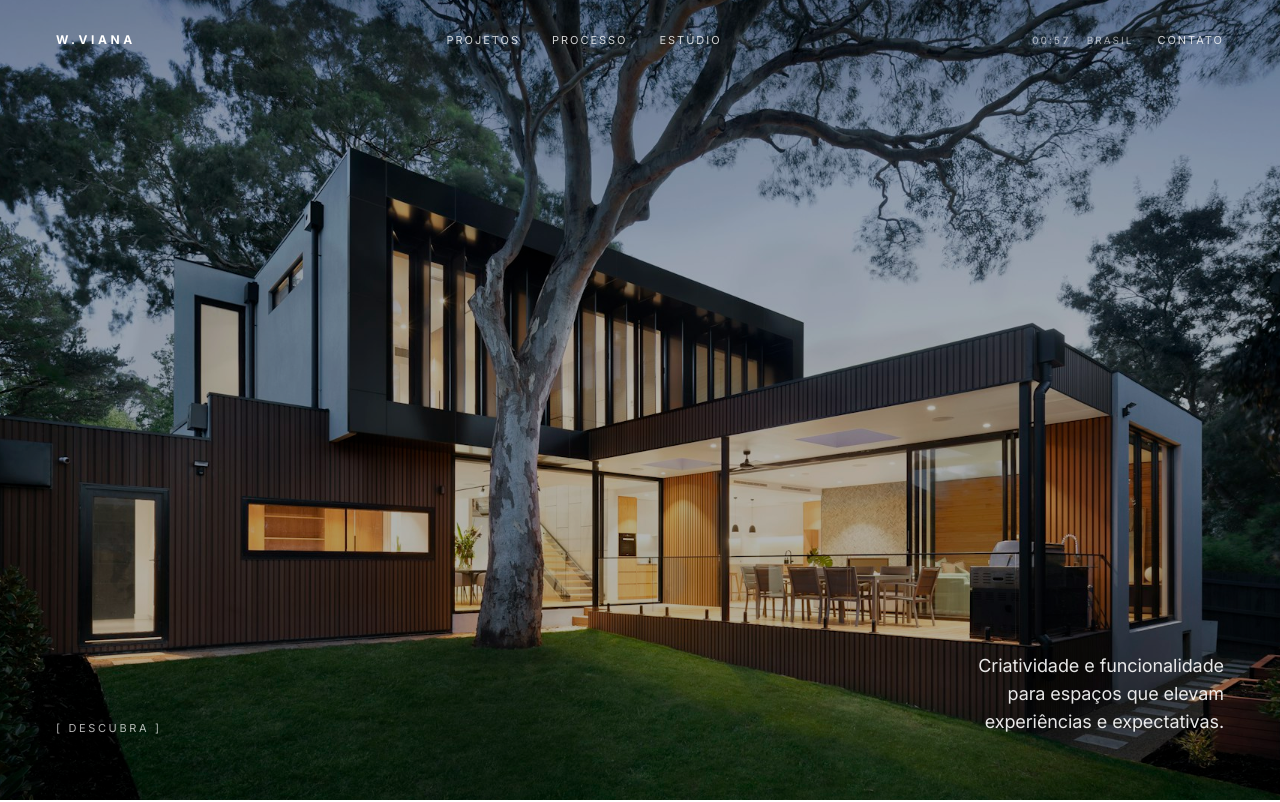
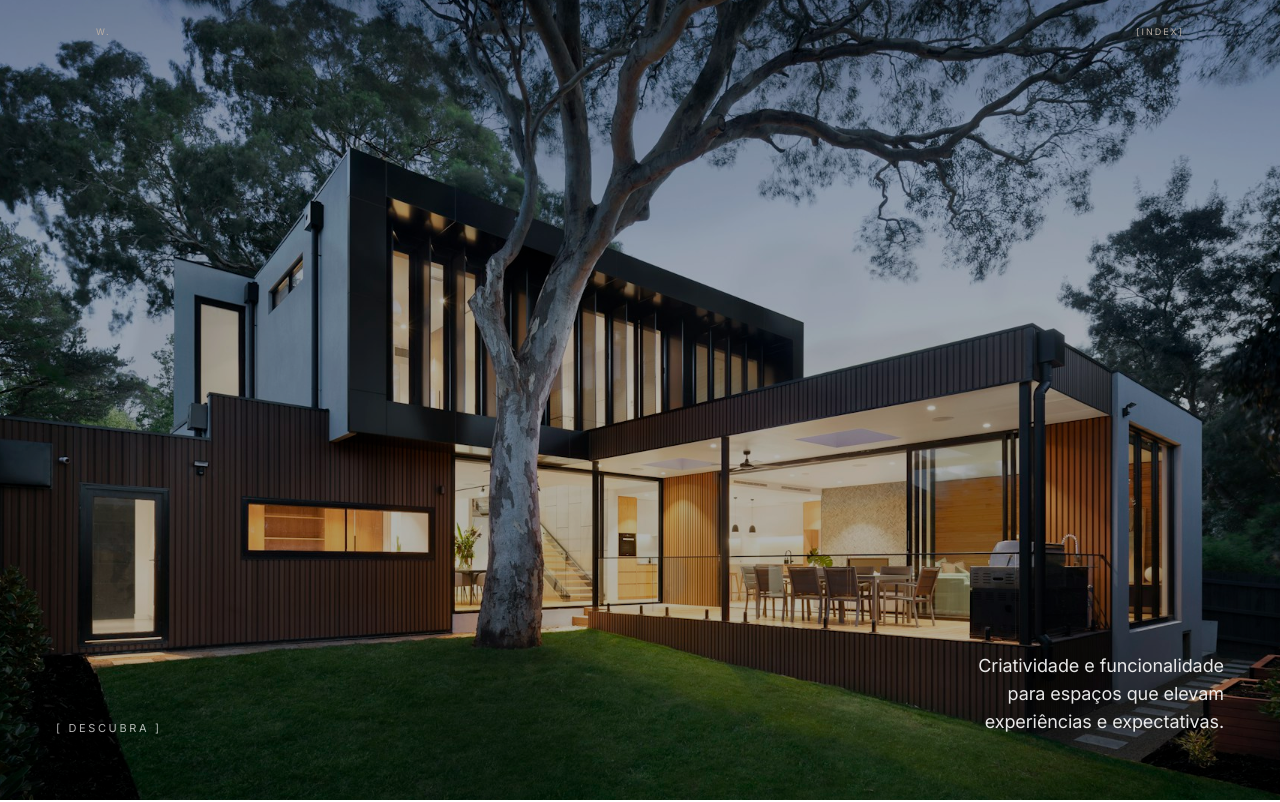
Before and after one commit to eduardogenes-imts/site-well, a Next.js app: page / in a window 1280 px wide. Shown: the top 802 px of the page. Built offline with nearby package versions, Linux system fonts and the light colour scheme.

Commit message:
feat: integra shell do site (header, footer, loaders, transições e store)

```diff
--- a/src/app/layout.tsx
+++ b/src/app/layout.tsx
@@ -1,6 +1,7 @@
 import type { Metadata } from "next";
 import { Inter, DM_Sans } from "next/font/google";
 import { GlobalIntroLoader } from "@/components/providers/GlobalIntroLoader";
+import { ArchitecturalGrid } from "@/components/layout/architectural-grid";
 import "./globals.css";
 import { QueryProvider } from "@/components/providers/query-provider";
 import { SmoothScrollProvider } from "@/components/providers/SmoothScrollProvider";
@@ -37,6 +38,7 @@ export default function RootLayout({
         className={`${inter.variable} ${dmSans.variable} bg-background text-foreground antialiased`}
       >
         <GlobalIntroLoader />
+        <ArchitecturalGrid />
         <QueryProvider>
           <SmoothScrollProvider>{children}</SmoothScrollProvider>
         </QueryProvider>
--- a/src/components/layout/site-footer.tsx
+++ b/src/components/layout/site-footer.tsx
@@ -3,105 +3,92 @@
 import Link from "next/link";
 
 export function SiteFooter() {
-  const scrollToTop = () => {
-    window.scrollTo({ top: 0, behavior: "smooth" });
-  };
-
   return (
-    <footer id="contato" className="relative bg-white">
-      {/* CTA Section */}
-      <div className="border-t border-border/40">
-        <div className="mx-auto max-w-[1800px] px-6 py-20 md:px-10 md:py-28 lg:px-14 lg:py-36">
-          <p className="text-[11px] uppercase tracking-[0.2em] text-muted-foreground">
-            Contato
+    <footer>
+      {/* Moment 1: The Invitation */}
+      <section
+        className="relative flex min-h-screen flex-col items-center justify-center bg-foreground px-8 md:px-16 lg:px-24"
+        data-theme="dark"
+      >
+        <p
+          className="text-micro uppercase tracking-[0.22em]"
+          style={{ color: "hsl(var(--accent))" }}
+        >
+          Proximo passo
         </p>
-          <h2 className="mt-6 text-[clamp(2rem,5vw,4.5rem)] font-light leading-[1.1] tracking-[-0.02em] text-foreground/40">
-            Fale sobre seu projeto
+        <h2 className="mt-6 text-center text-monumental font-light text-white">
+          Vamos conversar.
         </h2>
         <Link
           href="mailto:contato@wviana.arq.br"
-            className="mt-2 inline-block text-[clamp(2rem,5vw,4.5rem)] font-semibold leading-[1.1] tracking-[-0.02em] text-foreground underline decoration-1 underline-offset-8 transition-colors hover:text-foreground/70"
+          className="group mt-8 text-center text-architectural font-light text-white/80 transition-colors hover:text-white"
         >
-            Fale conosco
+          <span className="border-b border-[hsl(var(--accent)/0.4)] pb-2 transition-all group-hover:border-[hsl(var(--accent))]">
+            contato@wviana.arq.br
+          </span>
+        </Link>
+      </section>
+
+      {/* Moment 2: The Colophon */}
+      <section className="bg-foreground">
+        <div
+          className="mx-auto flex max-w-[1800px] flex-col gap-4 border-t px-8 py-6 md:flex-row md:items-center md:justify-between md:px-16 lg:px-24"
+          style={{ borderColor: "hsl(var(--accent) / 0.15)" }}
+        >
+          <span
+            className="text-micro uppercase tracking-[0.22em]"
+            style={{ color: "hsl(var(--accent))" }}
+          >
+            W.VIANA
+          </span>
+          <span
+            className="text-micro uppercase tracking-[0.22em]"
+            style={{ color: "hsl(var(--accent) / 0.5)" }}
+          >
+            Brasil / SP
+          </span>
+          <div className="flex gap-6">
+            <Link
+              href="#"
+              className="text-micro uppercase tracking-[0.22em] transition-opacity hover:opacity-60"
+              style={{ color: "hsl(var(--accent) / 0.5)" }}
+            >
+              Instagram
+            </Link>
+            <Link
+              href="#"
+              className="text-micro uppercase tracking-[0.22em] transition-opacity hover:opacity-60"
+              style={{ color: "hsl(var(--accent) / 0.5)" }}
+            >
+              Behance
             </Link>
           </div>
         </div>
+      </section>
 
-      {/* Footer grid */}
-      <div className="border-t border-border/40">
-        <div className="mx-auto grid max-w-[1800px] gap-10 px-6 py-12 md:grid-cols-12 md:gap-8 md:px-10 md:py-16 lg:px-14">
-          {/* Navigation */}
-          <div className="space-y-4 md:col-span-3">
-            <nav className="flex flex-col gap-3">
-              <Link href="/" className="text-sm text-foreground transition-colors hover:text-foreground/60">
-                Home
-              </Link>
-              <Link href="/works" className="text-sm text-foreground transition-colors hover:text-foreground/60">
-                Projetos
-              </Link>
-              <Link href="/studio" className="text-sm text-foreground transition-colors hover:text-foreground/60">
-                Estúdio
-              </Link>
-              <Link href="/process" className="text-sm text-foreground transition-colors hover:text-foreground/60">
-                Processo
-              </Link>
-              <Link href="/contact" className="text-sm text-foreground transition-colors hover:text-foreground/60">
-                Contato
-              </Link>
-            </nav>
-          </div>
-
-          {/* Address */}
-          <div className="space-y-4 md:col-span-4">
-            <div className="space-y-1">
-              <p className="text-[11px] uppercase tracking-[0.16em] text-muted-foreground">L</p>
-              <p className="text-sm text-foreground">Brasil</p>
-            </div>
-            <div className="space-y-1">
-              <p className="text-[11px] uppercase tracking-[0.16em] text-muted-foreground">C</p>
-              <Link
-                href="mailto:contato@wviana.arq.br"
-                className="text-sm text-foreground transition-colors hover:text-foreground/60"
+      {/* Moment 3: The Mark */}
+      <section className="relative flex flex-col items-center justify-center overflow-hidden bg-foreground pb-6 pt-8">
+        <span
+          className="select-none font-bold leading-none text-white/[0.03]"
+          style={{ fontSize: "30vw", letterSpacing: "0.15em" }}
         >
-                contato@wviana.arq.br
-              </Link>
-            </div>
-          </div>
-
-          {/* Social + Back to top */}
-          <div className="flex flex-col justify-between md:col-span-5">
-            <div className="flex gap-6">
-              <Link href="#" className="text-sm text-foreground transition-colors hover:text-foreground/60">
-                Instagram
-              </Link>
-              <Link href="#" className="text-sm text-foreground transition-colors hover:text-foreground/60">
-                Behance
-              </Link>
-            </div>
-            <button
-              onClick={scrollToTop}
-              className="mt-8 self-start text-sm text-foreground transition-colors hover:text-foreground/60 md:mt-0 md:self-end"
+          W.
+        </span>
+        <div className="mt-4 flex flex-col items-center gap-1">
+          <p
+            className="text-micro uppercase tracking-[0.22em]"
+            style={{ color: "hsl(var(--accent) / 0.4)" }}
           >
-              Voltar ao topo
-            </button>
-          </div>
-        </div>
-      </div>
-
-      {/* Giant brand name — dark bg */}
-      <div className="bg-foreground px-6 pt-4 pb-2 md:px-10 lg:px-14">
-        <p className="w-full select-none text-center font-bold leading-none text-white" style={{ fontSize: "13vw", letterSpacing: "0.25em" }}>
-          W.VIANA
+            &copy; 2026 W.VIANA Arquitetura e Interiores
+          </p>
+          <p
+            className="text-micro uppercase tracking-[0.22em]"
+            style={{ color: "hsl(var(--accent) / 0.25)" }}
+          >
+            Site por IMTS
           </p>
         </div>
-
-      {/* Bottom bar */}
-      <div className="bg-foreground border-t border-white/10">
-        <div className="mx-auto flex flex-col gap-2 px-6 py-3 text-[11px] uppercase tracking-[0.14em] text-white/50 md:flex-row md:items-center md:justify-between md:px-10 lg:px-14">
-          <p>&copy; 2026 W.VIANA Arquitetura e Interiores. Todos os direitos reservados.</p>
-          <p>Site por IMTS</p>
-        </div>
-      </div>
+      </section>
     </footer>
   );
 }
--- a/src/components/layout/site-header.tsx
+++ b/src/components/layout/site-header.tsx
@@ -3,68 +3,21 @@
 import { useEffect, useState, useCallback } from "react";
 import { createPortal } from "react-dom";
 import Link from "next/link";
-import { usePathname } from "next/navigation";
-import { Menu, X } from "lucide-react";
 import { useUiStore } from "@/store/use-ui-store";
-
-const navLinks = [
-  { href: "/works", label: "Projetos" },
-  { href: "/process", label: "Processo" },
-  { href: "/studio", label: "Estúdio" },
-];
-
-function LiveClock() {
-  const [time, setTime] = useState("");
-
-  useEffect(() => {
-    const update = () => {
-      const now = new Date();
-      const formatted = now.toLocaleTimeString("pt-BR", {
-        hour: "2-digit",
-        minute: "2-digit",
-        hour12: false,
-        timeZone: "America/Sao_Paulo",
-      });
-      setTime(formatted.toUpperCase());
-    };
-
-    update();
-    const id = setInterval(update, 1000);
-    return () => clearInterval(id);
-  }, []);
-
-  return (
-    <span className="tabular-nums" suppressHydrationWarning>
-      {time || "--:--"}
-    </span>
-  );
-}
+import { NavigationDrawer } from "./navigation-drawer";
 
 export function SiteHeader() {
-  const pathname = usePathname();
-  const [isOverHero, setIsOverHero] = useState(true);
   const [mounted, setMounted] = useState(false);
-  const isMobileMenuOpen = useUiStore((s) => s.isMobileMenuOpen);
-  const toggleMobileMenu = useUiStore((s) => s.toggleMobileMenu);
-  const setMobileMenuOpen = useUiStore((s) => s.setMobileMenuOpen);
+  const [scrolled, setScrolled] = useState(false);
+  const isNavigationOpen = useUiStore((s) => s.isNavigationOpen);
+  const toggleNavigation = useUiStore((s) => s.toggleNavigation);
 
   useEffect(() => {
     setMounted(true);
   }, []);
 
-  useEffect(() => {
-    setMobileMenuOpen(false);
-  }, [pathname, setMobileMenuOpen]);
-
-  useEffect(() => {
-    document.body.style.overflow = isMobileMenuOpen ? "hidden" : "";
-    return () => {
-      document.body.style.overflow = "";
-    };
-  }, [isMobileMenuOpen]);
-
   const handleScroll = useCallback(() => {
-    setIsOverHero(window.scrollY < window.innerHeight * 0.85);
+    setScrolled(window.scrollY > 80);
   }, []);
 
   useEffect(() => {
@@ -73,116 +26,41 @@ export function SiteHeader() {
     return () => window.removeEventListener("scroll", handleScroll);
   }, [handleScroll]);
 
-  const isTransparent = isOverHero && !isMobileMenuOpen;
-
   const headerContent = (
-    <header
-      className={`fixed inset-x-0 top-0 z-[9999] transition-all duration-500 ${
-        isTransparent
-          ? "bg-transparent"
-          : "bg-white/40 backdrop-blur-2xl backdrop-saturate-200 border-b border-white/30"
-      }`}
-    >
-      <div className="mx-auto flex h-16 max-w-[1800px] items-center justify-between px-6 md:h-20 md:px-10 lg:px-14">
-        {/* Logo */}
-        <Link
-          href="/"
-          className={`text-[11px] font-bold uppercase tracking-[0.3em] transition-colors duration-500 md:text-xs ${
-            isTransparent ? "text-white" : "text-foreground"
-          }`}
-        >
-          W.VIANA
-        </Link>
-
-        {/* Nav */}
-        <nav className="hidden items-center gap-6 md:flex lg:gap-8">
-          {navLinks.map((link) => (
-            <Link
-              key={link.href}
-              href={link.href}
-              className={`text-[11px] uppercase tracking-[0.18em] transition-colors duration-500 ${
-                isTransparent
-                  ? "text-white/80 hover:text-white"
-                  : pathname === link.href
-                    ? "text-foreground"
-                    : "text-muted-foreground hover:text-foreground"
-              }`}
-            >
-              {link.label}
-            </Link>
-          ))}
-        </nav>
-
-        {/* Clock + Location + Contact */}
-        <div className="flex items-center gap-6">
-          <div
-            className={`hidden items-center gap-4 text-[10px] uppercase tracking-[0.2em] transition-colors duration-500 lg:flex ${
-              isTransparent ? "text-white/60" : "text-muted-foreground"
-            }`}
+    <>
+      <header
+        className="fixed inset-x-0 top-0 z-[9999]"
+        style={{
+          borderBottom: scrolled && !isNavigationOpen
+            ? "1px solid hsl(var(--accent) / 0.2)"
+            : "1px solid transparent",
+          transition: "border-color 0.6s ease",
+        }}
+      >
+        <div className="mx-auto flex h-14 max-w-[1800px] items-center justify-between px-8 md:h-16 md:px-16 lg:px-24">
+          {/* Logo mark */}
+          <Link
+            href="/"
+            className="text-micro uppercase tracking-[0.22em] transition-colors duration-500"
+            style={{ color: "hsl(var(--accent))" }}
           >
-            <LiveClock />
-            <span>Brasil</span>
-          </div>
-
-          <Link
-            href="/contact"
-            className={`hidden text-[11px] uppercase tracking-[0.18em] transition-colors duration-500 md:block ${
-              isTransparent
-                ? "text-white/80 hover:text-white"
-                : "text-foreground hover:text-muted-foreground"
-            }`}
-          >
-            Contato
+            W.
           </Link>
 
+          {/* Menu trigger */}
           <button
-            onClick={toggleMobileMenu}
-            className={`flex items-center gap-2 text-[10px] uppercase tracking-[0.18em] transition-colors duration-500 md:hidden ${
-              isTransparent ? "text-white" : "text-foreground"
-            }`}
-            aria-label={isMobileMenuOpen ? "Close menu" : "Open menu"}
+            onClick={toggleNavigation}
+            className="text-micro uppercase tracking-[0.22em] transition-colors duration-500"
+            style={{ color: "hsl(var(--accent))" }}
+            aria-label={isNavigationOpen ? "Fechar navegacao" : "Abrir navegacao"}
           >
-            {isMobileMenuOpen ? <X className="size-5" /> : <Menu className="size-5" />}
+            {isNavigationOpen ? "[Fechar]" : "[Index]"}
           </button>
         </div>
-      </div>
+      </header>
 
-      {/* Mobile menu */}
-      {isMobileMenuOpen && (
-        <nav className="absolute inset-x-0 top-full min-h-[calc(100dvh-4rem)] bg-white p-8">
-          <ul className="flex flex-col gap-6">
-            {navLinks.map((link) => (
-              <li key={link.href}>
-                <Link
-                  href={link.href}
-                  className={`text-3xl font-semibold tracking-[-0.01em] transition-opacity hover:opacity-60 ${
-                    pathname === link.href ? "text-foreground" : "text-foreground/80"
-                  }`}
-                  onClick={() => setMobileMenuOpen(false)}
-                >
-                  {link.label}
-                </Link>
-              </li>
-            ))}
-            <li>
-              <Link
-                href="/contact"
-                className="text-3xl font-semibold tracking-[-0.01em] text-foreground/80 transition-opacity hover:opacity-60"
-                onClick={() => setMobileMenuOpen(false)}
-              >
-                Contato
-              </Link>
-            </li>
-          </ul>
-
-          <div className="mt-10 border-t border-border/50 pt-6">
-            <p className="text-[10px] uppercase tracking-[0.2em] text-muted-foreground">
-              <LiveClock /> &middot; Brasil
-            </p>
-          </div>
-        </nav>
-      )}
-    </header>
+      <NavigationDrawer />
+    </>
   );
 
   if (!mounted) return null;
--- a/src/components/providers/GlobalIntroLoader.tsx
+++ b/src/components/providers/GlobalIntroLoader.tsx
@@ -8,32 +8,34 @@ const INTRO_KEY = "wviana:intro-played";
 export function GlobalIntroLoader() {
   const [isVisible, setIsVisible] = useState(false);
   const overlayRef = useRef<HTMLDivElement>(null);
+  const lineRef = useRef<HTMLDivElement>(null);
   const logoRef = useRef<HTMLSpanElement>(null);
-  const counterRef = useRef<HTMLSpanElement>(null);
+  const labelRef = useRef<HTMLSpanElement>(null);
+  const topRef = useRef<HTMLDivElement>(null);
+  const bottomRef = useRef<HTMLDivElement>(null);
 
   useEffect(() => {
-    const reducedMotion = window.matchMedia("(prefers-reduced-motion: reduce)").matches;
+    const reducedMotion = window.matchMedia(
+      "(prefers-reduced-motion: reduce)",
+    ).matches;
     const wasPlayed = sessionStorage.getItem(INTRO_KEY) === "true";
 
-    if (reducedMotion || wasPlayed) {
-      return;
-    }
+    if (reducedMotion || wasPlayed) return;
 
     const overlay = overlayRef.current;
+    const line = lineRef.current;
     const logo = logoRef.current;
-    const counter = counterRef.current;
+    const label = labelRef.current;
+    const top = topRef.current;
+    const bottom = bottomRef.current;
 
-    if (!overlay || !logo || !counter) {
-      return;
-    }
+    if (!overlay || !line || !logo || !label || !top || !bottom) return;
 
     const rafId = window.requestAnimationFrame(() => {
       setIsVisible(true);
     });
 
-    const progress = { value: 0 };
-
-    const timeline = gsap.timeline({
+    const tl = gsap.timeline({
       defaults: { ease: "power3.out" },
       onComplete: () => {
         sessionStorage.setItem(INTRO_KEY, "true");
@@ -41,67 +43,80 @@ export function GlobalIntroLoader() {
       },
     });
 
-    timeline
-      // Step 1: Logo appears with fade + subtle scale
+    tl
+      // Step 1: Horizon line draws from center
+      .fromTo(
+        line,
+        { width: 0 },
+        { width: "40vw", duration: 0.8, ease: "power2.inOut" },
+      )
+      // Step 2: Logo fades in above the line
       .fromTo(
         logo,
-        { autoAlpha: 0, scale: 0.92, filter: "blur(4px)" },
-        { autoAlpha: 1, scale: 1, filter: "blur(0px)", duration: 0.7, ease: "power2.out" },
-      )
-      // Step 2: Progress counter animates
-      .to(
-        progress,
-        {
-          value: 100,
-          duration: 1.4,
-          ease: "power2.out",
-          onUpdate: () => {
-            counter.textContent = `${Math.round(progress.value)}%`;
-          },
-        },
+        { autoAlpha: 0, y: 10 },
+        { autoAlpha: 1, y: 0, duration: 0.6 },
         "-=0.3",
       )
-      // Step 3: Counter and logo fade out upward
-      .to(
-        [logo, counter],
-        { autoAlpha: 0, y: -16, duration: 0.35, stagger: 0.06 },
+      // Step 3: Label fades in below
+      .fromTo(
+        label,
+        { autoAlpha: 0 },
+        { autoAlpha: 1, duration: 0.5 },
         "-=0.2",
       )
-      // Step 4: Overlay exits with scaleY
-      .to(
-        overlay,
-        {
-          scaleY: 0,
-          transformOrigin: "top",
-          duration: 0.9,
-          ease: "power4.inOut",
-        },
-        "-=0.1",
+      // Step 4: Hold
+      .to({}, { duration: 0.5 })
+      // Step 5: Content fades out
+      .to([logo, line, label], {
+        autoAlpha: 0,
+        duration: 0.3,
+      })
+      // Step 6: Split reveal — top and bottom halves slide apart
+      .set(overlay, { autoAlpha: 0 })
+      .fromTo(
+        top,
+        { yPercent: 0 },
+        { yPercent: -100, duration: 0.8, ease: "power4.inOut" },
+      )
+      .fromTo(
+        bottom,
+        { yPercent: 0 },
+        { yPercent: 100, duration: 0.8, ease: "power4.inOut" },
+        "<",
       );
 
     return () => {
       window.cancelAnimationFrame(rafId);
-      timeline.kill();
+      tl.kill();
     };
   }, []);
 
-  if (!isVisible) {
-    return null;
-  }
+  if (!isVisible) return null;
 
   return (
+    <>
+      {/* Main content overlay */}
       <div
         ref={overlayRef}
         className="intro-loader-overlay"
         aria-hidden="true"
       >
         <span ref={logoRef} className="intro-loader-logo">
-        W.VIANA
+          W.
         </span>
-      <p className="intro-loader-label">Arquitetura | Interiores</p>
-      <span ref={counterRef} className="intro-loader-progress">
-        0%
+        <div ref={lineRef} className="intro-loader-line" />
+        <span ref={labelRef} className="intro-loader-label mt-3">
+          Arquitetura
         </span>
       </div>
+
+      {/* Split panels for the reveal */}
+      <div ref={topRef} className="intro-loader-top" aria-hidden="true" />
+      <div
+        ref={bottomRef}
+        className="intro-loader-bottom"
+        aria-hidden="true"
+      />
+    </>
   );
 }
--- a/src/store/use-ui-store.ts
+++ b/src/store/use-ui-store.ts
@@ -1,16 +1,14 @@
 import { create } from "zustand";
 
 type UiState = {
-  isMobileMenuOpen: boolean;
-  setMobileMenuOpen: (open: boolean) => void;
-  toggleMobileMenu: () => void;
+  isNavigationOpen: boolean;
+  setNavigationOpen: (open: boolean) => void;
+  toggleNavigation: () => void;
 };
 
 export const useUiStore = create<UiState>((set) => ({
-  isMobileMenuOpen: false,
-  setMobileMenuOpen: (open) => set({ isMobileMenuOpen: open }),
-  toggleMobileMenu: () =>
-    set((state) => ({
-      isMobileMenuOpen: !state.isMobileMenuOpen,
-    })),
+  isNavigationOpen: false,
+  setNavigationOpen: (open) => set({ isNavigationOpen: open }),
+  toggleNavigation: () =>
+    set((state) => ({ isNavigationOpen: !state.isNavigationOpen })),
 }));
```
Also changed, not shown: src/components/providers/PageTransition.tsx (+24 -30 lines). Lines whose indentation alone changed are shown as unchanged.
